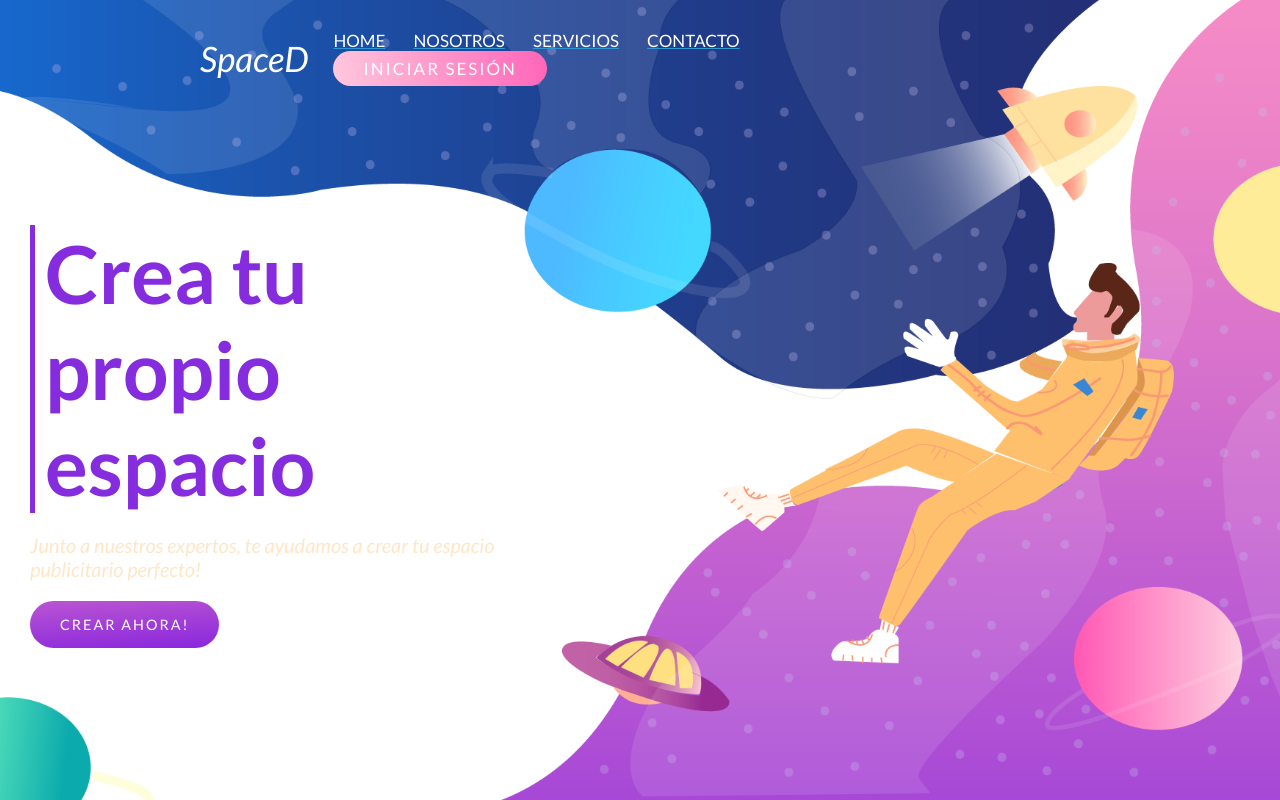
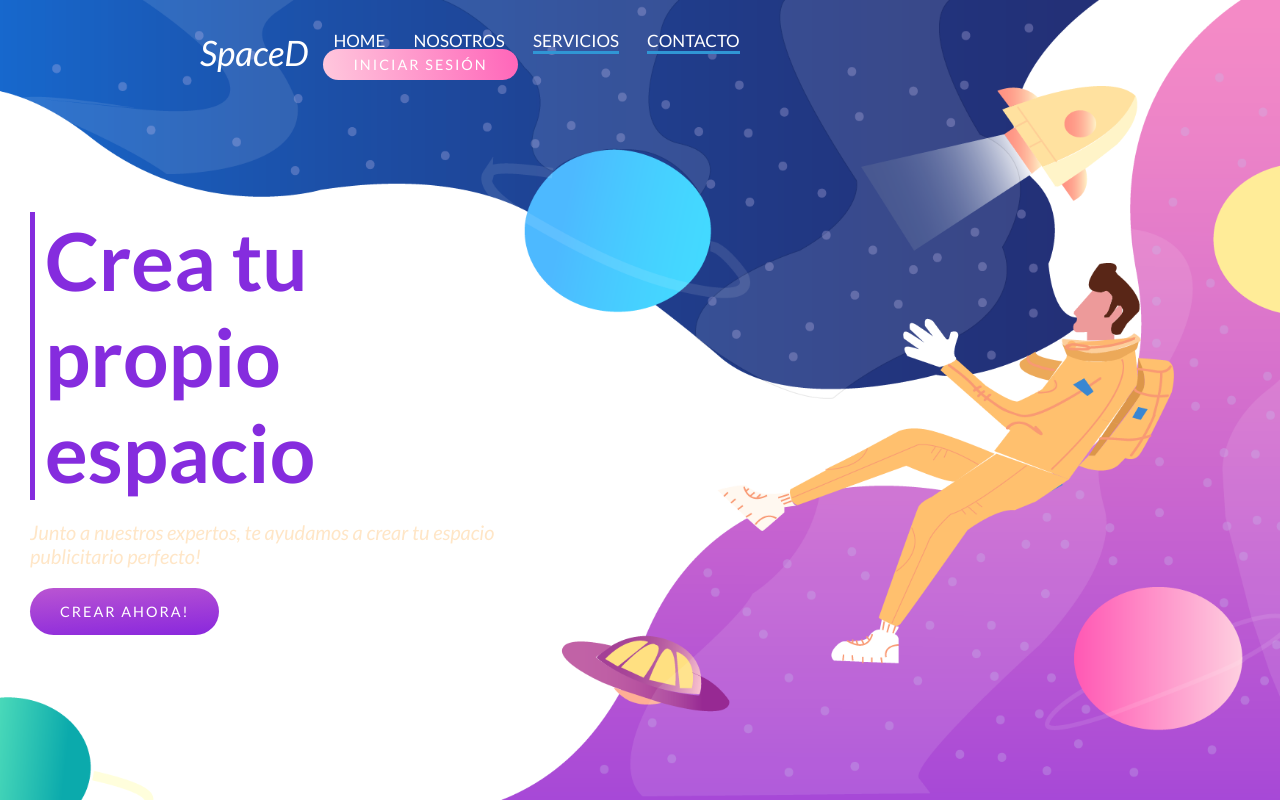
Before and after one commit to Daiana-ortiz/space-d, a plain HTML site: page index.html in a window 1280 px wide. Drawn offline with nearby package versions, Linux system fonts and the light colour scheme.

Commit message:
fixed margins

```diff
--- a/style.css
+++ b/style.css
@@ -5,6 +5,10 @@
     border: 0;
     padding: 0;
     font-family: 'Lato', sans-serif;;
+}
+
+html{
+    scroll-behavior: smooth;
 }
 
 /* NAVBAR STYLING */
@@ -57,10 +61,11 @@
 .navbar .menu li {
     list-style: none;
     display: inline-block;
+
 }
 
 
-.navbar .menu li a{
+.navbar .menu li .menu-btn{
     display: block;
     text-transform: uppercase;
     color: #fff;
@@ -68,9 +73,9 @@
     font-weight: 500;
     margin-left: 25px;
     transition: color 0.3s ease;
-    text-decoration-color: #3096d5;
+    border-bottom: 3px solid #3096d5;
+    text-decoration: none;
 }
-
 
 .menu-btn{
     color: #fff;
@@ -91,6 +96,7 @@
 }
 
 .one{
+    margin-left: 15px;
     background: rgb(255,200,221);
     background: linear-gradient(80deg, rgba(255,200,221,1) 0%, rgba(255,101,185,1) 100%);
 
@@ -173,7 +179,7 @@
        background: #25286b;
        text-align: center;
        padding-top: 80px;
-       transition: all 0.3s eas;
+       transition: all 0.3s ease;
     }
 
     .navbar .menu.active {
```
